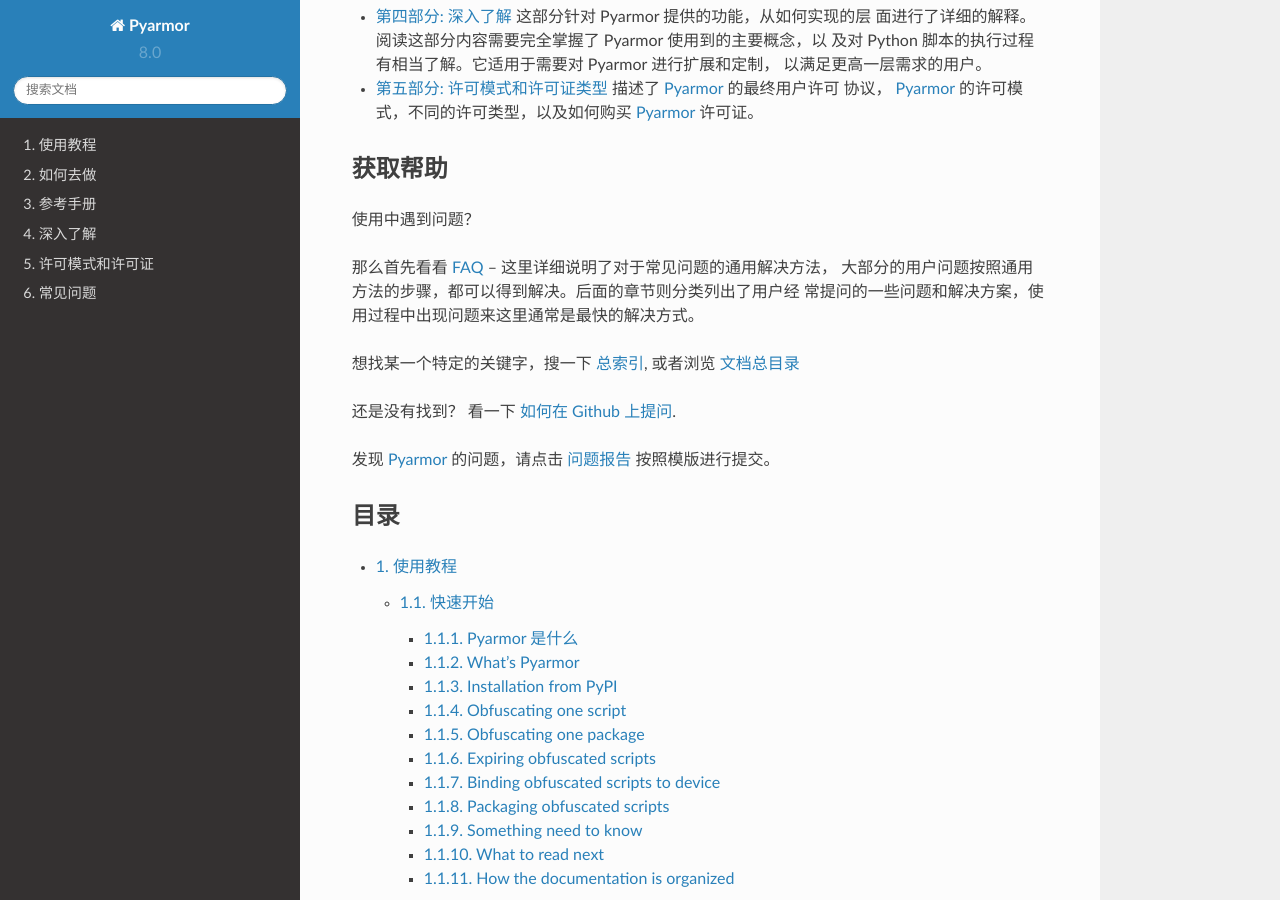
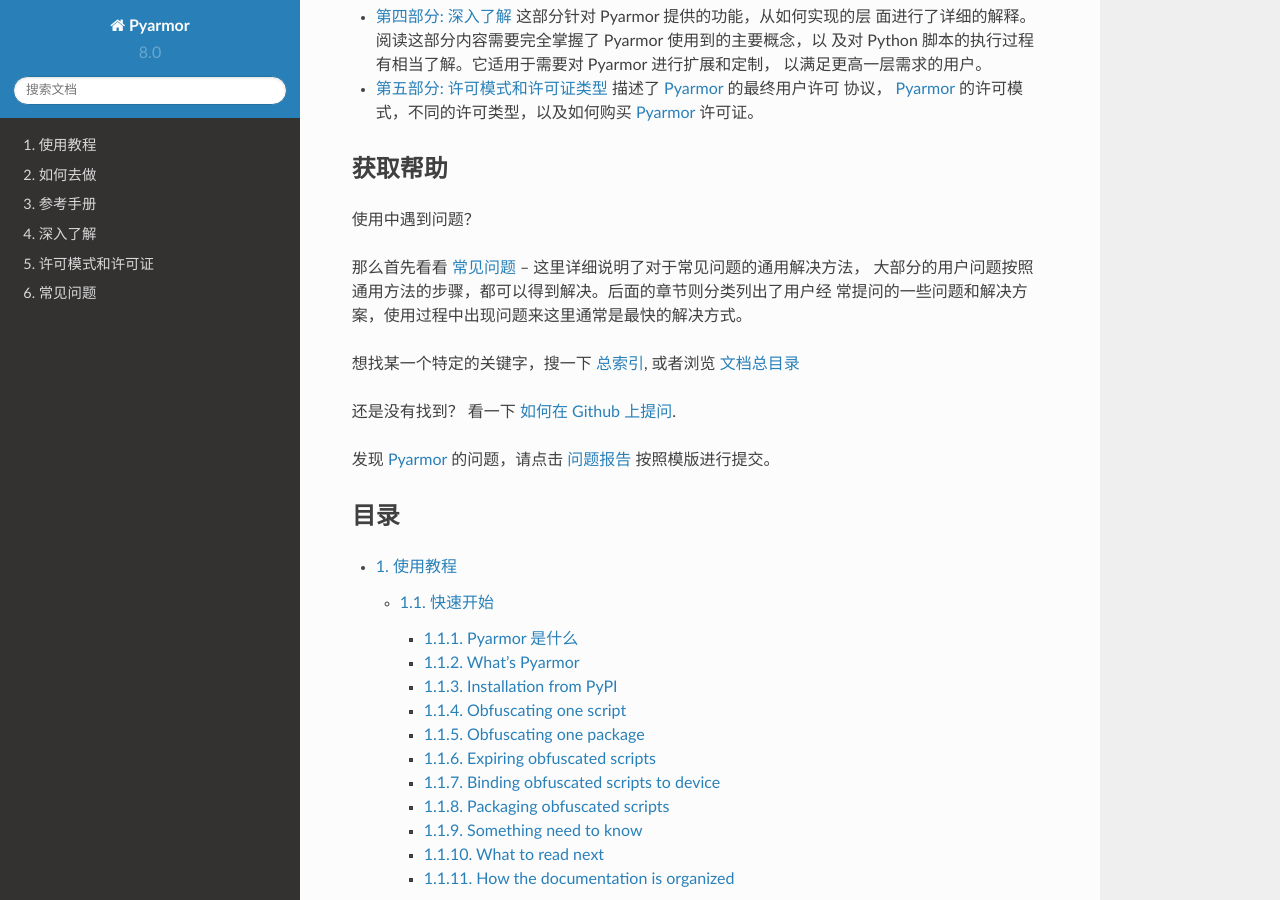
Before and after one commit to dashingsoft/pyarmor-docs-zh, a Sphinx documentation site: the page built from docs/index.rst, in a window 1280 px wide and 900 px high, scrolled down 558 px. Built offline with Sphinx 7.4.7 and the Read the Docs theme 2.0.0, drawn with Linux system fonts in a browser that asks for light colours.

Commit message:
Refine doc

```diff
--- a/docs/_common_definitions.txt
+++ b/docs/_common_definitions.txt
@@ -12,7 +12,7 @@
 .. |Author| replace:: 赵俊德
 .. |Contact| replace:: pyarmor@163.com
 
-.. |FAQ| replace:: :doc:`FAQ <questions>`
+.. |FAQ| replace:: :doc:`常见问题 <questions>`
 
 .. |Python| replace:: :term:`Python`
 
--- a/docs/index.rst
+++ b/docs/index.rst
@@ -38,7 +38,7 @@
 
 使用中遇到问题？
 
-那么首先看看 :doc:`FAQ <questions>` – 这里详细说明了对于常见问题的通用解决方法，
+那么首先看看 :doc:`常见问题 <questions>` – 这里详细说明了对于常见问题的通用解决方法，
 大部分的用户问题按照通用方法的步骤，都可以得到解决。后面的章节则分类列出了用户经
 常提问的一些问题和解决方案，使用过程中出现问题来这里通常是最快的解决方式。
 
--- a/docs/licenses.rst
+++ b/docs/licenses.rst
@@ -33,8 +33,7 @@
 
 * 基础版许可证
 
-  基础版许可证没有加密脚本大小的限制，可以使用字符串混淆功能，但是本支持 RFT 加
-  密模式，BCC 加密模式。
+  基础版许可证没有加密脚本大小的限制，可以使用字符串混淆功能
 
 * 专家版许可证
 
```
